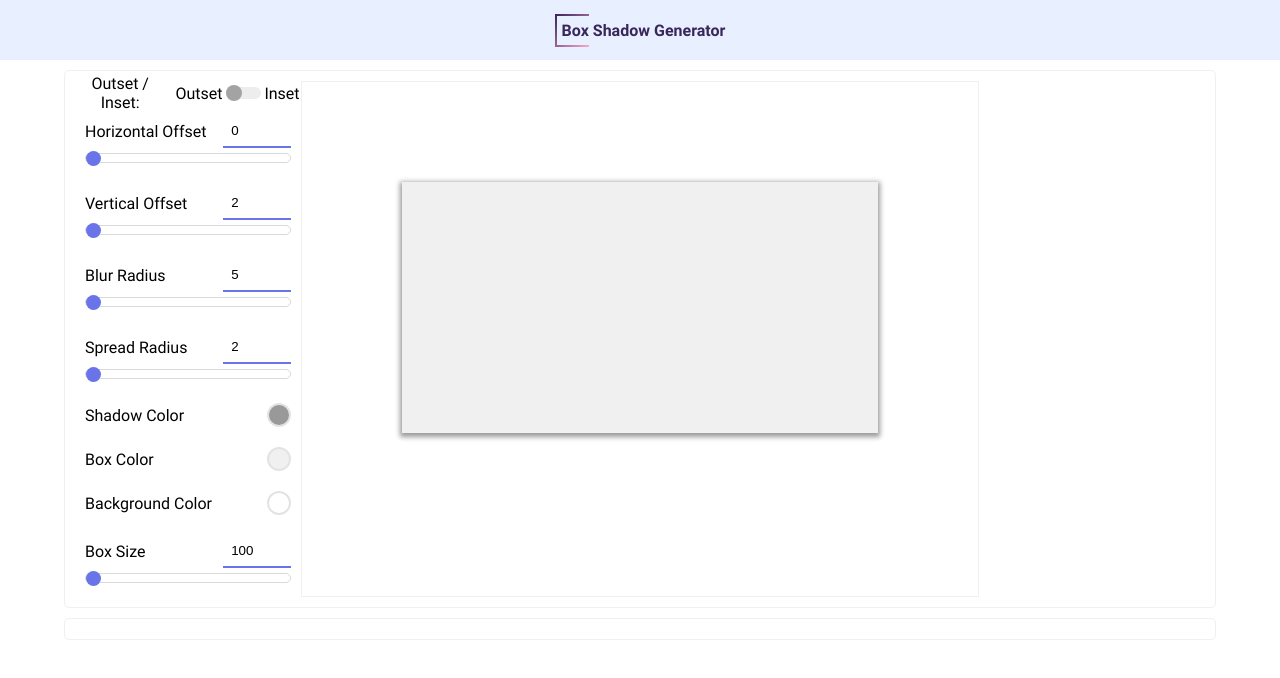
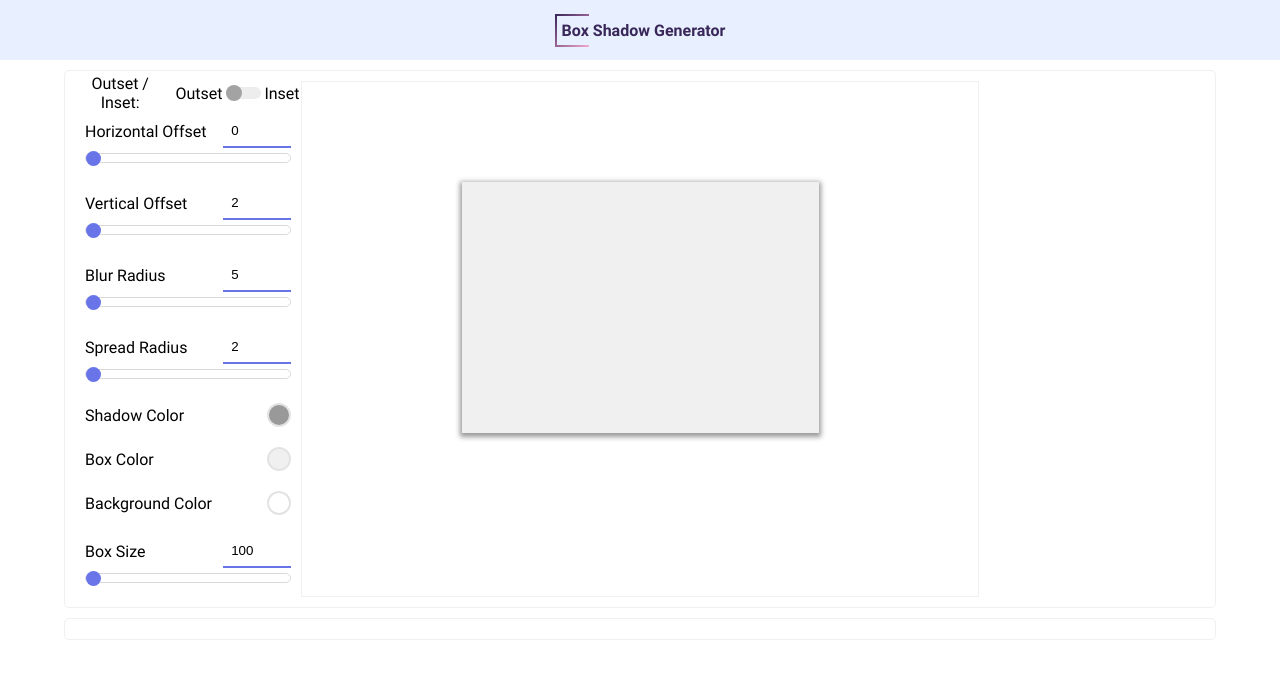
Before and after one commit to MaximeEsnol/BoxShadowGenerator, a React (Create React App) app: page / in a window 1280 px wide. Shown: the top 678 px of the page. Built offline with nearby package versions, Linux system fonts and the light colour scheme.

Commit message:
Fix box size and positioning

```diff
--- a/src/css/box.css
+++ b/src/css/box.css
@@ -8,6 +8,9 @@
 .shadow-box {
     position: relative;
     display: block;
+    width: 75%;
+    display: inline-flex;
+    align-items: center;
+    justify-content: center;
     padding-top: 52.6%;
-    background: #f0f0f0;
 }
```
